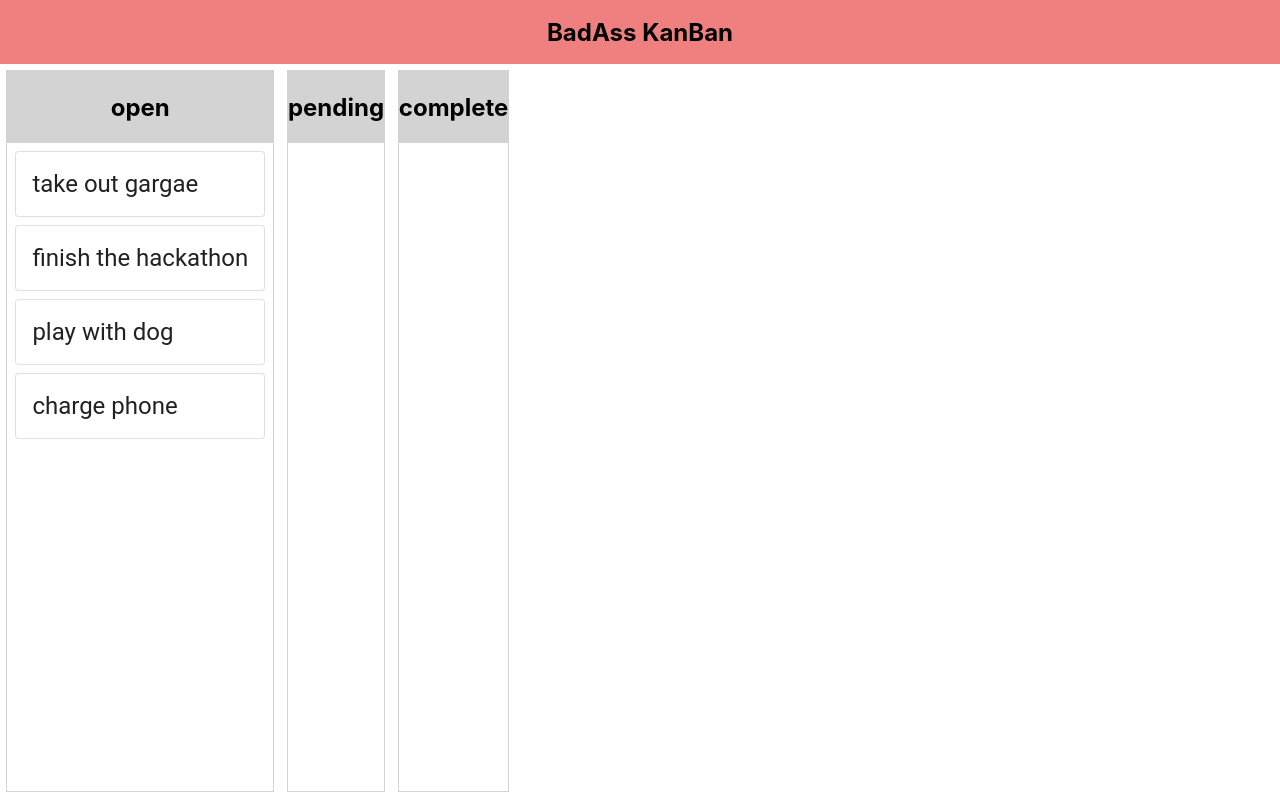
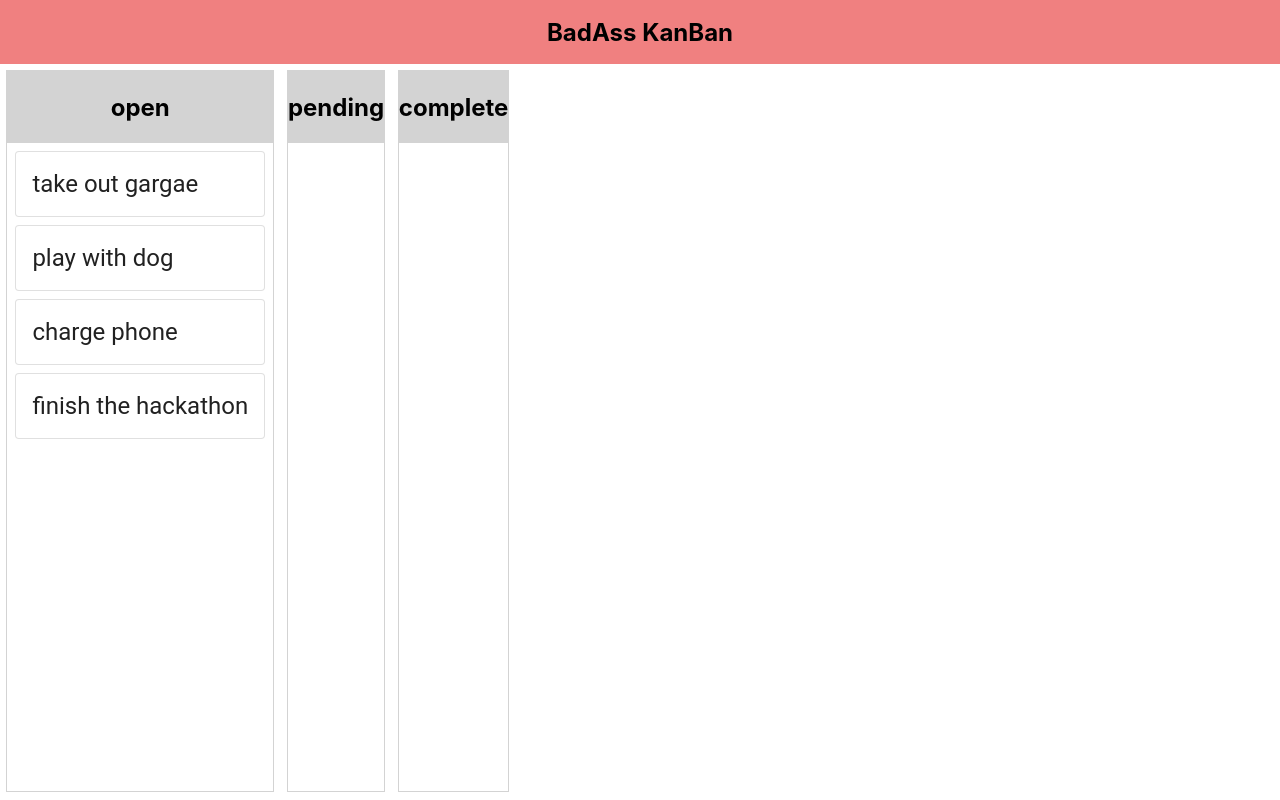
Before and after one commit to adam-botma/hackathon-badASS, a React (Create React App) app: page / in a window 1280 px wide. Built offline with nearby package versions, Linux system fonts and the light colour scheme.

Commit message:
drag and drop is working for a single column

```diff
--- a/package.json
+++ b/package.json
@@ -9,6 +9,7 @@
     "@testing-library/react": "^9.5.0",
     "@testing-library/user-event": "^7.2.1",
     "react": "^16.13.1",
+    "react-beautiful-dnd": "^13.0.0",
     "react-dom": "^16.13.1",
     "react-scripts": "3.4.3"
   },
--- a/src/App.js
+++ b/src/App.js
@@ -2,7 +2,8 @@ import React from "react";
 import "./App.css";
 import KanbanColumn from "./Components/KanbanColumn.js";
 import Header from "./Components/Header";
-import initialData from './data/dummy-data'
+import initialData from './data/dummy-data';
+import { DragDropContext } from 'react-beautiful-dnd';
 
 
 class App extends React.Component {
@@ -11,17 +12,23 @@ class App extends React.Component {
     this.state = initialData;
   }
 
+  onDragEnd = result => {
+
+  }
+
   render() {
     return (
       <div>
         <Header />
         <div className="column-container">
-         {this.state.columnOrder.map(columnId => {
-           const column = this.state.columns[columnId];
-           const tasks = column.taskIds.map(taskId => this.state.tasks[taskId]);
+          <DragDropContext onDragEnd={this.onDragEnd}>
+            {this.state.columnOrder.map(columnId => {
+              const column = this.state.columns[columnId];
+              const tasks = column.taskIds.map(taskId => this.state.tasks[taskId]);
 
-          return <KanbanColumn key={column.id} column={column} tasks={tasks}/>;
-         })}
+              return <KanbanColumn key={column.id} column={column} tasks={tasks}/>;
+            })}
+          </DragDropContext>
         </div>
       </div>
     );
--- a/src/Components/CardModal.js
+++ b/src/Components/CardModal.js
@@ -4,6 +4,7 @@ import Modal from "@material-ui/core/Modal";
 import TextField from "@material-ui/core/TextField";
 import DeleteOutlineIcon from '@material-ui/icons/DeleteOutline';
 import KanbanCard from "./KanbanCard";
+import { Draggable } from 'react-beautiful-dnd';
 
 const useStyles = makeStyles((theme) => ({
   paper: {
@@ -63,8 +64,10 @@ export default function SimpleModal(props) {
   );
 
   return (
-    <div>
-      < KanbanCard handleOpen={handleOpen} title={props.task.title}/>
+    <Draggable draggableId={props.task.id} index={props.index}>
+      {(provided)=>(
+        <div {... provided.dragHandleProps} {...provided.draggableProps} ref={provided.innerRef}>
+          < KanbanCard handleOpen={handleOpen} title={props.task.title} />
           <Modal
             open={open}
             onClose={handleClose}
@@ -74,5 +77,8 @@ export default function SimpleModal(props) {
             {body}
           </Modal>
         </div>
+      )}
+
+    </Draggable>
   );
 }
--- a/src/Components/KanbanColumn.js
+++ b/src/Components/KanbanColumn.js
@@ -1,5 +1,6 @@
 import React from "react";
 import CardModal from "./CardModal";
+import { Droppable } from 'react-beautiful-dnd';
 
 export default function KanbanColumn(props) {
   return (
@@ -7,9 +8,14 @@ export default function KanbanColumn(props) {
       <div className="column-title">
         <h2>{props.column.title}</h2>
       </div>
-      <div className="column-contents">
-        { props.tasks.map(task => <CardModal key={task.id} task={task}/>) }
-      </div>
+      <Droppable droppableId={props.column.id}>
+        {(provided)=>(
+          <div className="column-contents" ref={provided.innerRef} {...provided.droppableProps} >
+            {props.tasks.map((task, index) => <CardModal key={task.id} task={task} index={index} />)}
+            {provided.placeholder}
+          </div>
+        )}
+      </Droppable>
     </div>
   );
 }
--- a/src/data/dummy-data.js
+++ b/src/data/dummy-data.js
@@ -1,16 +1,16 @@
 const initialData = {
   tasks: {
-    1: { id: 1, title: 'take out gargae', content: 'it smells'  },
-    2: { id: 2, title: 'play with dog',  content: 'he needs excercise' },
-    3: { id: 3, title: 'charge phone', content: 'its dead' },
-    4: { id: 4, title: 'finish the hackathon', content: 'team badASS 420' }
+    'task-1': { id: 'task-1', title: 'take out gargae', content: 'it smells'  },
+    'task-2': { id: 'task-2', title: 'play with dog',  content: 'he needs excercise' },
+    'task-3': { id: 'task-3', title: 'charge phone', content: 'its dead' },
+    'task-4': { id: 'task-4', title: 'finish the hackathon', content: 'team badASS 420' }
   },
 
   columns: {
     open: {
       id: 'open',
       title: 'open',
-      taskIds: [1, 4, 2, 3,],
+      taskIds: ['task-1', 'task-2', 'task-3', 'task-4',],
     },
     pending: {
       id: 'pending',
```
Also changed, not shown: 1 other file (tests, documents, lock files or other folders). Lines whose indentation alone changed are shown as unchanged.
